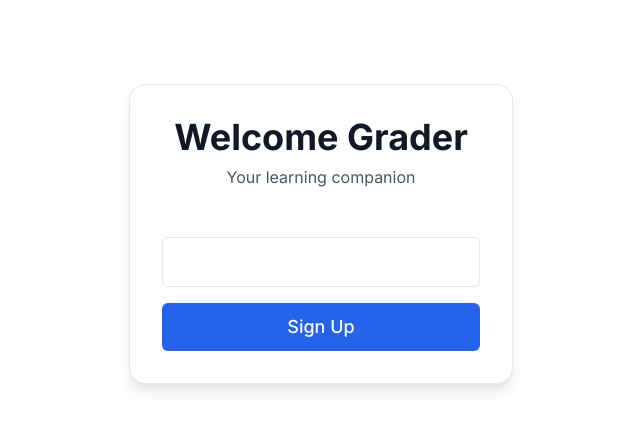
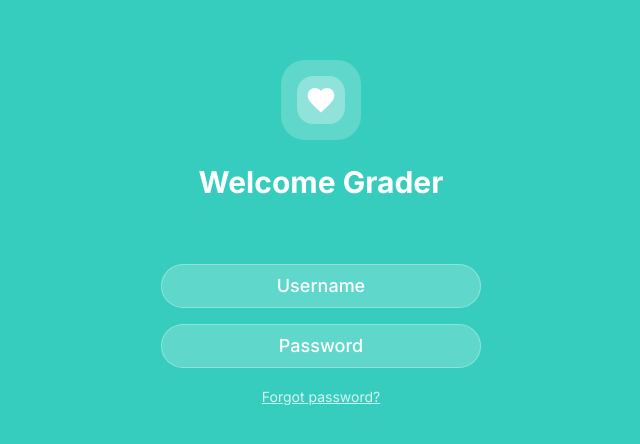
Before and after one commit to EmieSellasie/grade-up-quest-hub, a React (Vite) app: page / in a window 1280 px wide. Shown: the part 166-610 px from the top of the page, without its empty margins (319-959 px from the left). Built offline with nearby package versions, Linux system fonts and the light colour scheme.

Commit message:
Refactor: Imitate UI design
Update the UI to match the provided image, including the color scheme, layout, and overall aesthetic.

```diff
--- a/src/components/AuthPage.tsx
+++ b/src/components/AuthPage.tsx
@@ -91,8 +91,8 @@ const AuthPage = ({ onBack, initialMode = 'login' }: AuthPageProps) => {
   };
 
   return (
-    <div className="min-h-screen bg-white flex flex-col items-center justify-center p-6">
-      <div className="phone-app w-full max-w-sm p-8">
+    <div className="min-h-screen bg-background flex flex-col items-center justify-center p-6">
+      <div className="w-full max-w-sm mx-auto bg-white rounded-3xl p-8 shadow-lg">
         <div className="flex items-center mb-8">
           <Button
             variant="ghost"
@@ -119,7 +119,7 @@ const AuthPage = ({ onBack, initialMode = 'login' }: AuthPageProps) => {
                 value={fullName}
                 onChange={(e) => setFullName(e.target.value)}
                 required={!isLogin}
-                className="h-12"
+                className="h-12 rounded-full border-gray-300"
                 placeholder="Enter your full name"
               />
             </div>
@@ -135,7 +135,7 @@ const AuthPage = ({ onBack, initialMode = 'login' }: AuthPageProps) => {
               value={email}
               onChange={(e) => setEmail(e.target.value)}
               required
-              className="h-12"
+              className="h-12 rounded-full border-gray-300"
               placeholder="Enter your email"
             />
           </div>
@@ -151,7 +151,7 @@ const AuthPage = ({ onBack, initialMode = 'login' }: AuthPageProps) => {
                 value={password}
                 onChange={(e) => setPassword(e.target.value)}
                 required
-                className="h-12 pr-12"
+                className="h-12 pr-12 rounded-full border-gray-300"
                 placeholder="Enter your password"
               />
               <Button
--- a/src/components/Dashboard.tsx
+++ b/src/components/Dashboard.tsx
@@ -41,31 +41,31 @@ const Dashboard = ({ onNavigate }: DashboardProps) => {
   ];
 
   return (
-    <div className="min-h-screen bg-white p-6">
-      <div className="phone-app w-full max-w-sm p-6">
+    <div className="min-h-screen bg-background p-6">
+      <div className="w-full max-w-sm mx-auto">
         {/* Header */}
-        <div className="text-center mb-8">
-          <h1 className="text-3xl font-bold text-gray-900 mb-2">
+        <div className="text-center mb-8 pt-8">
+          <h1 className="text-3xl font-bold text-white mb-2">
             Dashboard
           </h1>
-          <p className="text-gray-600">
+          <p className="text-white/80">
             Welcome to your learning hub
           </p>
         </div>
 
         {/* Feature Grid */}
-        <div className="space-y-4">
+        <div className="space-y-4 px-4">
           {features.map((feature, index) => (
             <Card
               key={index}
-              className="feature-card cursor-pointer group"
+              className="bg-white rounded-2xl cursor-pointer group hover:shadow-lg transition-all duration-200"
               onClick={feature.action}
             >
               <CardContent className="p-6">
                 <div className="flex items-center justify-between">
                   <div className="flex items-center space-x-4">
-                    <div className="p-3 bg-blue-50 rounded-lg">
-                      <feature.icon className="h-6 w-6 text-blue-600" />
+                    <div className="p-3 bg-primary/10 rounded-2xl">
+                      <feature.icon className="h-6 w-6 text-primary" />
                     </div>
                     <div>
                       <h3 className="font-semibold text-gray-900 text-lg">
@@ -76,7 +76,7 @@ const Dashboard = ({ onNavigate }: DashboardProps) => {
                       </p>
                     </div>
                   </div>
-                  <ArrowRight className="h-5 w-5 text-gray-400 group-hover:text-blue-600 group-hover:translate-x-1 transition-all duration-200" />
+                  <ArrowRight className="h-5 w-5 text-gray-400 group-hover:text-primary group-hover:translate-x-1 transition-all duration-200" />
                 </div>
               </CardContent>
             </Card>
--- a/src/components/LandingPage.tsx
+++ b/src/components/LandingPage.tsx
@@ -8,35 +8,45 @@ interface LandingPageProps {
 
 const LandingPage = ({ onGetStarted, onLogin, onSignup }: LandingPageProps) => {
   return (
-    <div className="min-h-screen bg-white flex flex-col items-center justify-center p-6">
-      <div className="phone-app w-full max-w-sm p-8">
-        {/* Welcome Header */}
-        <div className="text-center mb-12">
-          <h1 className="text-4xl font-bold text-gray-900 mb-2">
+    <div className="min-h-screen bg-background flex flex-col items-center justify-center p-6">
+      <div className="w-full max-w-sm mx-auto">
+        {/* App Icon/Logo */}
+        <div className="text-center mb-16">
+          <div className="w-20 h-20 mx-auto mb-6 bg-white/20 rounded-3xl flex items-center justify-center">
+            <div className="w-12 h-12 bg-white/30 rounded-2xl flex items-center justify-center">
+              <svg className="w-8 h-8 text-white" fill="currentColor" viewBox="0 0 24 24">
+                <path d="M12 21.35l-1.45-1.32C5.4 15.36 2 12.28 2 8.5 2 5.42 4.42 3 7.5 3c1.74 0 3.41.81 4.5 2.09C13.09 3.81 14.76 3 16.5 3 19.58 3 22 5.42 22 8.5c0 3.78-3.4 6.86-8.55 11.54L12 21.35z"/>
+              </svg>
+            </div>
+          </div>
+          <h1 className="text-3xl font-bold text-white mb-2">
             Welcome Grader
           </h1>
-          <p className="text-gray-600">
-            Your learning companion
-          </p>
         </div>
 
-        {/* Auth Buttons */}
-        <div className="space-y-4">
+        {/* Auth Inputs */}
+        <div className="space-y-4 px-8">
           <Button
             onClick={onLogin}
             variant="outline"
             size="lg"
-            className="w-full text-lg py-6"
+            className="w-full text-lg py-4 bg-white/20 border-white/30 text-white hover:bg-white/30 rounded-full"
           >
-            Sign In
+            Username
           </Button>
           <Button
             onClick={onSignup}
+            variant="outline"
             size="lg"
-            className="w-full text-lg py-6"
+            className="w-full text-lg py-4 bg-white/20 border-white/30 text-white hover:bg-white/30 rounded-full"
           >
-            Sign Up
+            Password
           </Button>
+          <div className="text-center mt-4">
+            <button className="text-white/80 text-sm underline">
+              Forgot password?
+            </button>
+          </div>
         </div>
       </div>
     </div>
--- a/src/index.css
+++ b/src/index.css
@@ -6,9 +6,9 @@
 
 @layer base {
   :root {
-    /* Clean white background design */
-    --background: 0 0% 100%;
-    --foreground: 222.2 84% 4.9%;
+    /* Teal/Green mobile app design */
+    --background: 174 60% 51%;
+    --foreground: 0 0% 100%;
 
     --card: 0 0% 100%;
     --card-foreground: 222.2 84% 4.9%;
@@ -16,9 +16,9 @@
     --popover: 0 0% 100%;
     --popover-foreground: 222.2 84% 4.9%;
 
-    /* Primary - School Blue */
-    --primary: 221.2 83.2% 53.3%;
-    --primary-foreground: 210 40% 98%;
+    /* Primary - Teal */
+    --primary: 174 60% 51%;
+    --primary-foreground: 0 0% 100%;
 
     /* Secondary - Light Gray */
     --secondary: 210 40% 96%;
```
